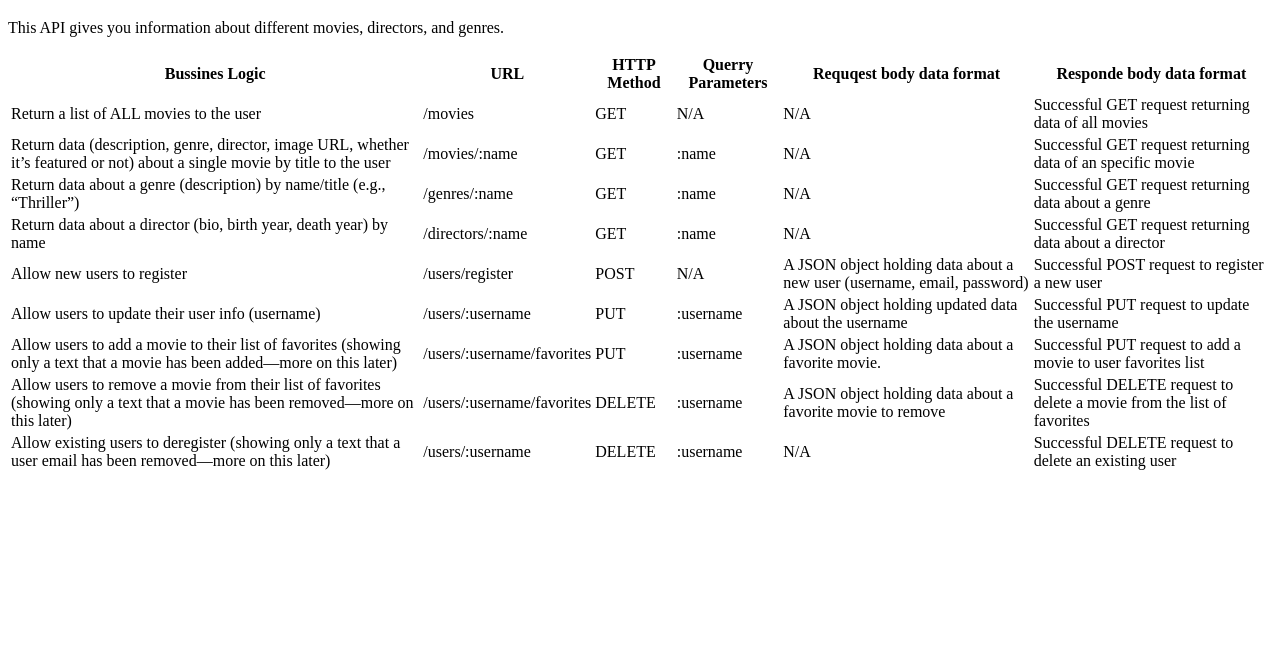
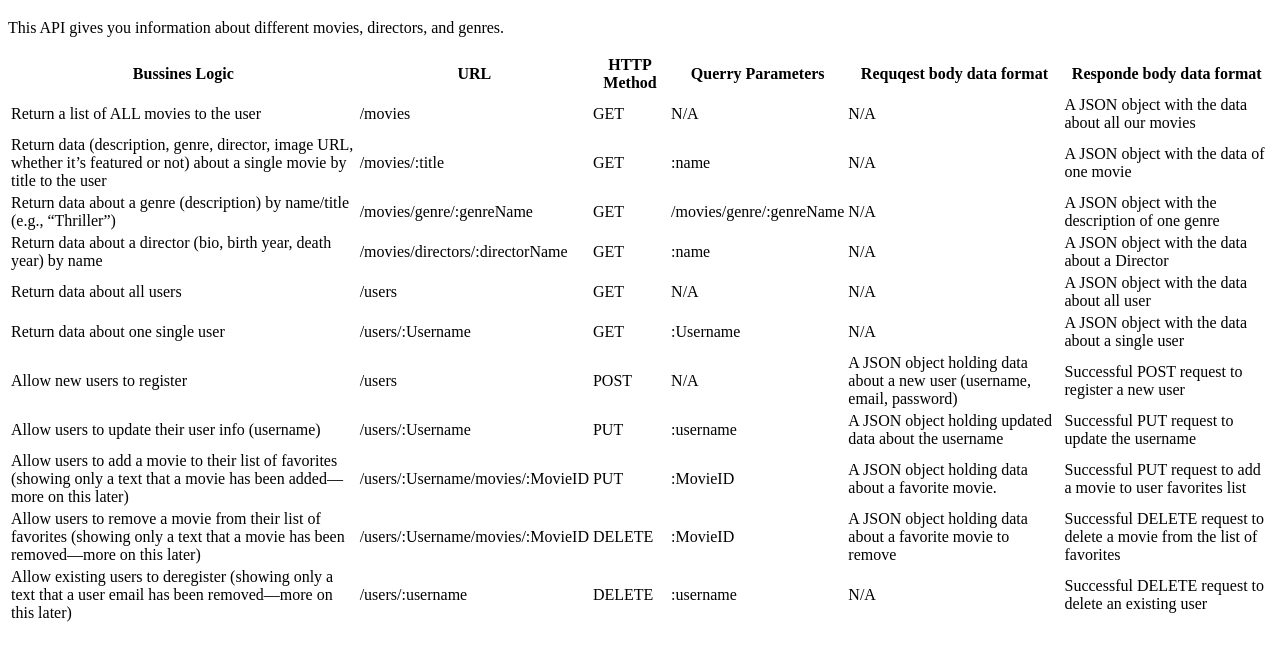
Before and after one commit to Fonchosama/movie_api, a website: page public/Documentation.html in a window 1280 px wide. Shown: the part 61-720 px from the top of the page. Drawn offline with Linux system fonts and the light colour scheme.

Commit message:
last update

```diff
--- a/public/Documentation.html
+++ b/public/Documentation.html
@@ -1,14 +1,17 @@
 <!DOCTYPE html>
 <html lang="en">
   <head>
-    <meta charset="UTF-8">
-    <meta name="viewport" content="width=device-width, initial-scale=1.0">
+    <meta charset="UTF-8" />
+    <meta name="viewport" content="width=device-width, initial-scale=1.0" />
     <title>API Documentation</title>
   </head>
   <body>
     <h1>REST API Documentation Site</h1>
 
-    <p>This API gives you information about different movies, directors, and genres.</p>
+    <p>
+      This API gives you information about different movies, directors, and
+      genres.
+    </p>
 
     <table>
       <thead>
@@ -28,67 +31,106 @@
           <td>GET</td>
           <td>N/A</td>
           <td>N/A</td>
-                <td>Successful GET request returning data of all movies</td>
+          <td>A JSON object with the data about all our movies</td>
         </tr>
 
         <tr>
-                <td>Return data (description, genre, director, image URL, whether it’s featured or not) about a single movie by title to the user</td>
-                <td>/movies/:name</td>
+          <td>
+            Return data (description, genre, director, image URL, whether it’s
+            featured or not) about a single movie by title to the user
+          </td>
+          <td>/movies/:title</td>
           <td>GET</td>
           <td>:name</td>
           <td>N/A</td>
-                <td>Successful GET request returning data of an specific movie</td>
+          <td>A JSON object with the data of one movie</td>
         </tr>
         <tr>
-                <td>Return data about a genre (description) by name/title (e.g., “Thriller”)</td>
-                <td>/genres/:name</td>
+          <td>
+            Return data about a genre (description) by name/title (e.g.,
+            “Thriller”)
+          </td>
+          <td>/movies/genre/:genreName</td>
+          <td>GET</td>
+          <td>/movies/genre/:genreName</td>
+          <td>N/A</td>
+          <td>A JSON object with the description of one genre</td>
+        </tr>
+        <tr>
+          <td>
+            Return data about a director (bio, birth year, death year) by name
+          </td>
+          <td>/movies/directors/:directorName</td>
           <td>GET</td>
           <td>:name</td>
           <td>N/A</td>
-                <td>Successful GET request returning data about a genre</td>
+          <td>A JSON object with the data about a Director</td>
         </tr>
         <tr>
-                <td>Return data about a director (bio, birth year, death year) by name</td>
-                <td>/directors/:name</td>
+          <td>Return data about all users</td>
+          <td>/users</td>
           <td>GET</td>
-                <td>:name</td>
           <td>N/A</td>
-                <td>Successful GET request returning data about a director</td>
+          <td>N/A</td>
+          <td>A JSON object with the data about all user</td>
+        </tr>
+        <tr>
+          <td>Return data about one single user</td>
+          <td>/users/:Username</td>
+          <td>GET</td>
+          <td>:Username</td>
+          <td>N/A</td>
+          <td>A JSON object with the data about a single user</td>
         </tr>
         <tr>
           <td>Allow new users to register</td>
-                <td>/users/register</td>
+          <td>/users</td>
           <td>POST</td>
           <td>N/A</td>
-                <td>A JSON object holding data about a new user (username, email, password)</td>
+          <td>
+            A JSON object holding data about a new user (username, email,
+            password)
+          </td>
           <td>Successful POST request to register a new user</td>
         </tr>
         <tr>
           <td>Allow users to update their user info (username)</td>
-                <td>/users/:username</td>
+          <td>/users/:Username</td>
           <td>PUT</td>
           <td>:username</td>
           <td>A JSON object holding updated data about the username</td>
           <td>Successful PUT request to update the username</td>
         </tr>
         <tr>
-                <td>Allow users to add a movie to their list of favorites (showing only a text that a movie has been added—more on this later)</td>
-                <td>/users/:username/favorites</td>
+          <td>
+            Allow users to add a movie to their list of favorites (showing only
+            a text that a movie has been added—more on this later)
+          </td>
+          <td>/users/:Username/movies/:MovieID</td>
           <td>PUT</td>
-                <td>:username</td>
+          <td>:MovieID</td>
           <td>A JSON object holding data about a favorite movie.</td>
           <td>Successful PUT request to add a movie to user favorites list</td>
         </tr>
         <tr>
-                <td>Allow users to remove a movie from their list of favorites (showing only a text that a movie has been removed—more on this later)</td>
-                <td>/users/:username/favorites</td>
+          <td>
+            Allow users to remove a movie from their list of favorites (showing
+            only a text that a movie has been removed—more on this later)
+          </td>
+          <td>/users/:Username/movies/:MovieID</td>
           <td>DELETE</td>
-                <td>:username</td>
+          <td>:MovieID</td>
           <td>A JSON object holding data about a favorite movie to remove</td>
-                <td>Successful DELETE request to delete a movie from the list of favorites</td>
+          <td>
+            Successful DELETE request to delete a movie from the list of
+            favorites
+          </td>
         </tr>
         <tr>
-                <td>Allow existing users to deregister (showing only a text that a user email has been removed—more on this later)</td>
+          <td>
+            Allow existing users to deregister (showing only a text that a user
+            email has been removed—more on this later)
+          </td>
           <td>/users/:username</td>
           <td>DELETE</td>
           <td>:username</td>
```
Lines whose indentation alone changed are shown as unchanged.
